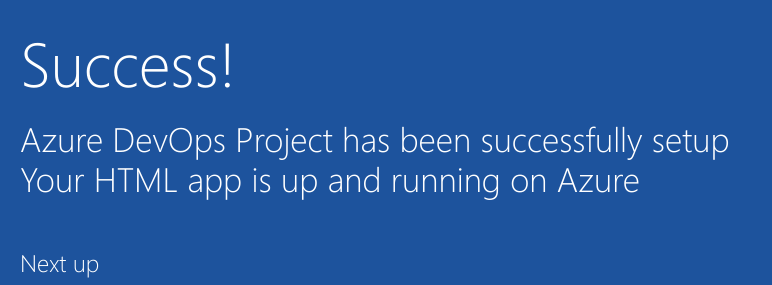
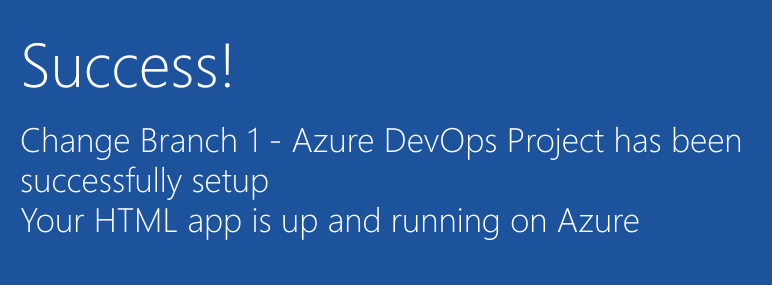
Before and after one commit to MinhTing/CaseStudy1-Module3-RemoteRepo, a plain HTML site: page index.html in a window 1280 px wide. Shown: the part 352-637 px from the top of the page, 205-977 px from the left. Drawn offline with Linux system fonts and the light colour scheme.

Commit message:
branch1 feature add

```diff
--- a/index.html
+++ b/index.html
@@ -19,7 +19,7 @@
         </div>
             <div class="content-body">
                 <div class="success-text">Success!</div>
-                <div class="description line-1"> Azure DevOps Project has been successfully setup</div>
+                <div class="description line-1"> Change Branch 1 - Azure DevOps Project has been successfully setup</div>
                 <div class="description line-2"> Your HTML app is up and running on Azure</div>
                 <div class="next-steps-container">
                     <div class="next-steps-header">Next up</div>
```
